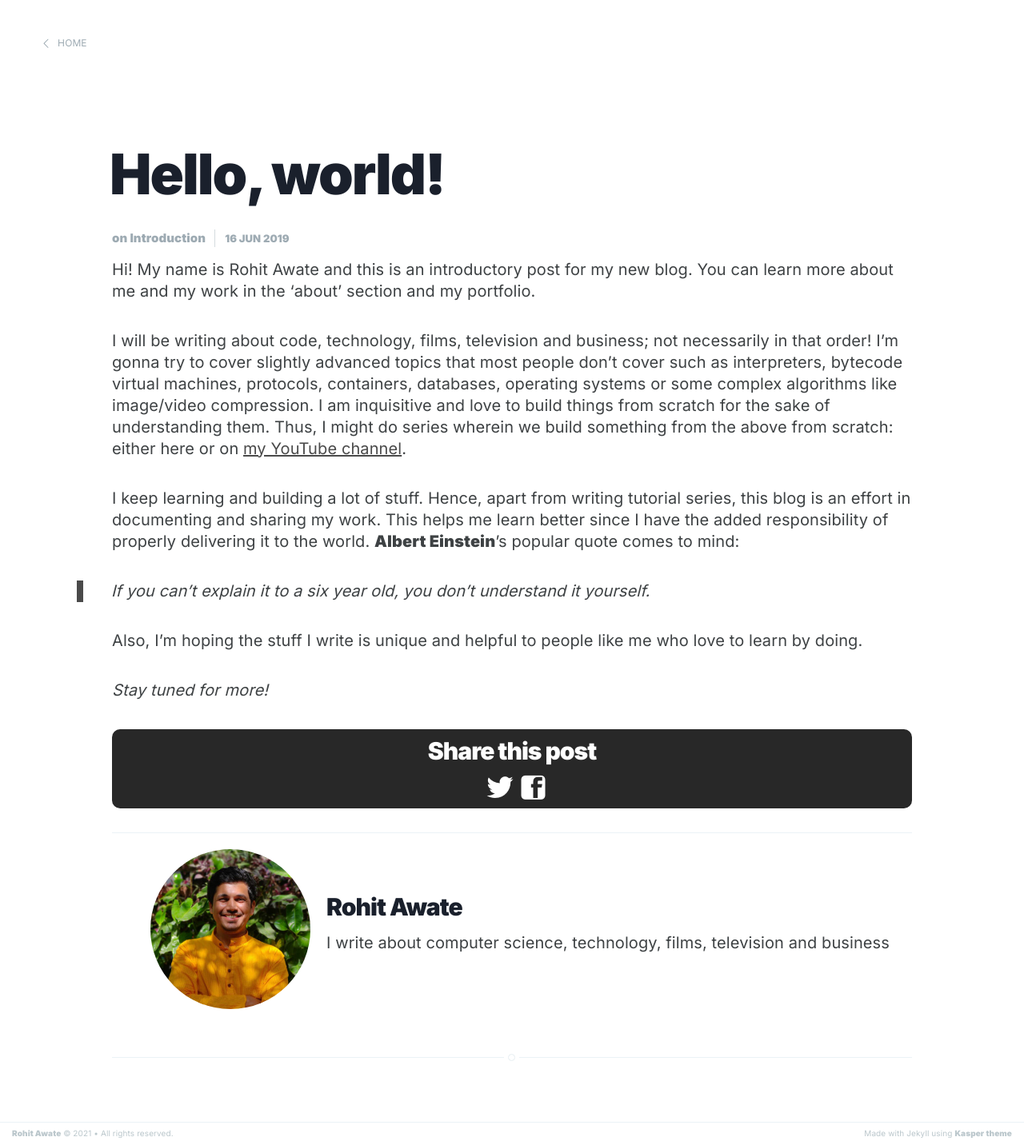
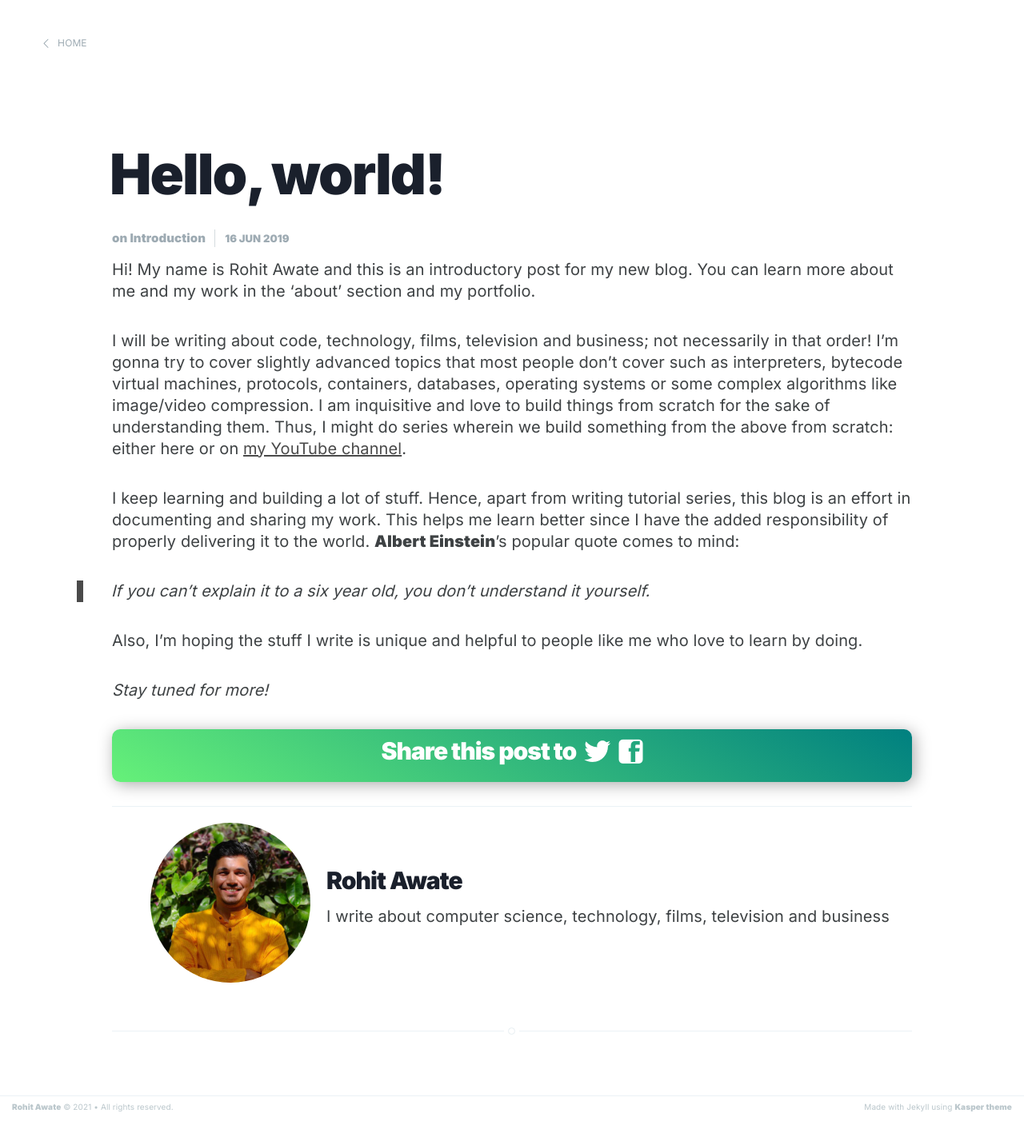
Before and after one commit to RohitAwate/rohitawate.github.io, a Jekyll site: the page built from _posts/2019-06-16-hello-world.md, in a window 1280 px wide. Shown: the whole page at 80% size. Built offline with Jekyll 4.4.1, drawn with Linux system fonts in a browser that asks for light colours; after the commit the page ends 1399 px from its top, so only the background shows below that.

Commit message:
Make share button wayyyy more attractive

```diff
--- a/_includes/share.html
+++ b/_includes/share.html
@@ -1,5 +1,5 @@
 <section class="share">
-    <h3>Share this post</h3>
+    <h3>Share this post to</h3>
     <div class="share-channels">
         <a class="icon-twitter" href="http://twitter.com/share?text={{page.title}}&amp;url={{site.domain_name}}{{ page.url }}"
             onclick="window.open(this.href, 'twitter-share', 'width=550,height=235');return false;">
--- a/assets/css/screen.css
+++ b/assets/css/screen.css
@@ -968,9 +968,10 @@ margin on the iframe, cause it breaks stuff. */
     display: flex;
     justify-content: center;
     align-items: center;
-    flex-direction: column;
+    flex-direction: row;
     padding: 10px;
-    background-color: #282828;
+    background-image: linear-gradient(30deg, #66f179, teal);
+    box-shadow: 3px 3px 20px #aaa;
     border-radius: 10px;
     margin-bottom: 30px;
 }
@@ -983,6 +984,7 @@ margin on the iframe, cause it breaks stuff. */
     display: flex;
     justify-content: center;
     align-items: center;
+    margin-bottom: 10px;
 }
 
 .share a {
@@ -994,7 +996,7 @@ margin on the iframe, cause it breaks stuff. */
 }
 
 .share a:hover {
-    color: #0aa2e9;
+    color: black;
 }
 
 /* The subscribe icon on the footer */
```
